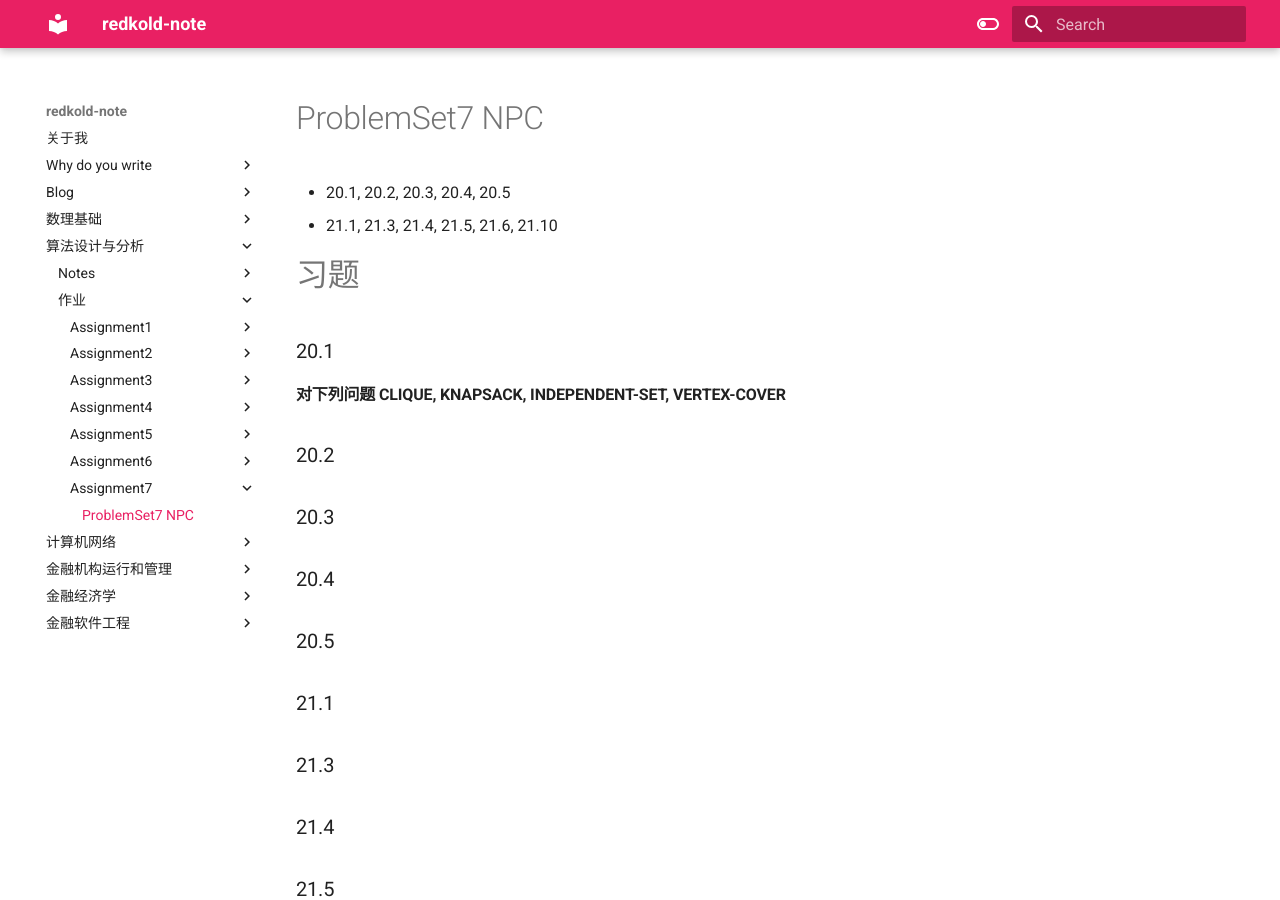
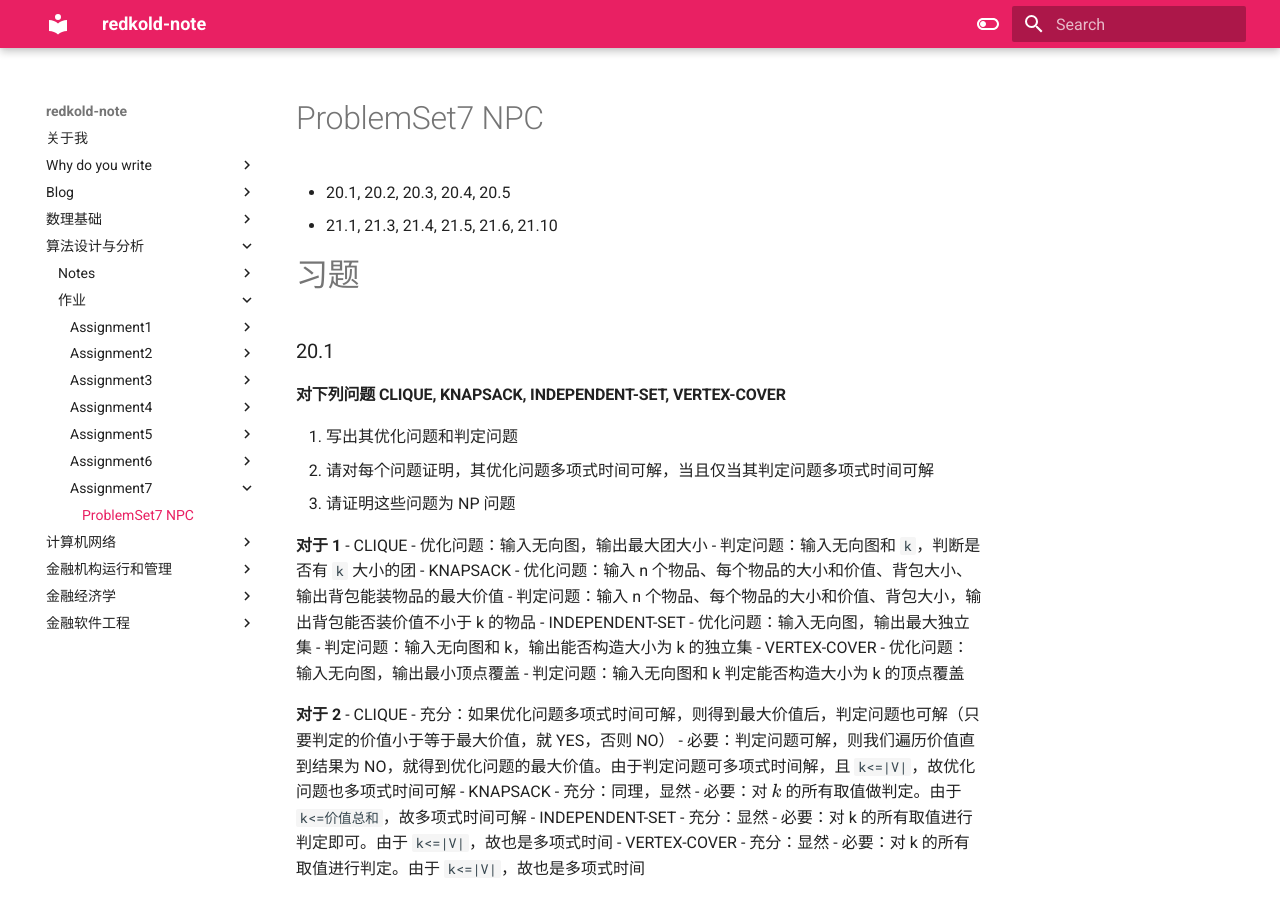
Before and after one commit to RedKold/redkoldnote, an MkDocs documentation site: the page built from docs/算法设计与分析/作业/assignment7/231275036 朱晗 作业7.md, in a window 1280 px wide and 900 px high. Built offline with MkDocs 1.6.1 and Material for MkDocs 9.7.7, drawn with Linux system fonts in a browser that asks for light colours; some of the changed text lies outside the part shown.

Commit message:
vault backup: 2025-06-13 17:41:05

```diff
--- a/docs/算法设计与分析/作业/assignment7/231275036 朱晗 作业7.md
+++ b/docs/算法设计与分析/作业/assignment7/231275036 朱晗 作业7.md
@@ -6,8 +6,42 @@
 # 习题
 ### 20.1
 #### 对下列问题 CLIQUE, KNAPSACK, INDEPENDENT-SET, VERTEX-COVER
+1. 写出其优化问题和判定问题
+2. 请对每个问题证明，其优化问题多项式时间可解，当且仅当其判定问题多项式时间可解
+3. 请证明这些问题为 NP 问题
+
+
+**对于 1**
+- CLIQUE
+	- 优化问题：输入无向图，输出最大团大小
+	- 判定问题：输入无向图和 `k`，判断是否有 `k` 大小的团
+- KNAPSACK
+	- 优化问题：输入 n 个物品、每个物品的大小和价值、背包大小、输出背包能装物品的最大价值
+	- 判定问题：输入 n 个物品、每个物品的大小和价值、背包大小，输出背包能否装价值不小于 k 的物品
+- INDEPENDENT-SET
+	- 优化问题：输入无向图，输出最大独立集
+	- 判定问题：输入无向图和 k，输出能否构造大小为 k 的独立集
+- VERTEX-COVER
+	- 优化问题：输入无向图，输出最小顶点覆盖
+	- 判定问题：输入无向图和 k 判定能否构造大小为 k 的顶点覆盖
+
+**对于 2**
+- CLIQUE
+	- 充分：如果优化问题多项式时间可解，则得到最大价值后，判定问题也可解（只要判定的价值小于等于最大价值，就 YES，否则 NO）
+	- 必要：判定问题可解，则我们遍历价值直到结果为 NO，就得到优化问题的最大价值。由于判定问题可多项式时间解，且 `k<=|V|`，故优化问题也多项式时间可解
+- KNAPSACK
+	- 充分：同理，显然
+	- 必要：对 $k$ 的所有取值做判定。由于 `k<=价值总和`，故多项式时间可解
+- INDEPENDENT-SET
+	- 充分：显然
+	- 必要：对 k 的所有取值进行判定即可。由于 `k<=|V|`，故也是多项式时间
+- VERTEX-COVER
+	- 充分：显然
+	- 必要：对 k 的所有取值进行判定。由于 `k<=|V|`，故也是多项式时间
+
 
 ### 20.2
+#### 请证明多项式时间归约关系 ($\leq_{p}$) 是一个传递关系
 
 
 ### 20.3
```
